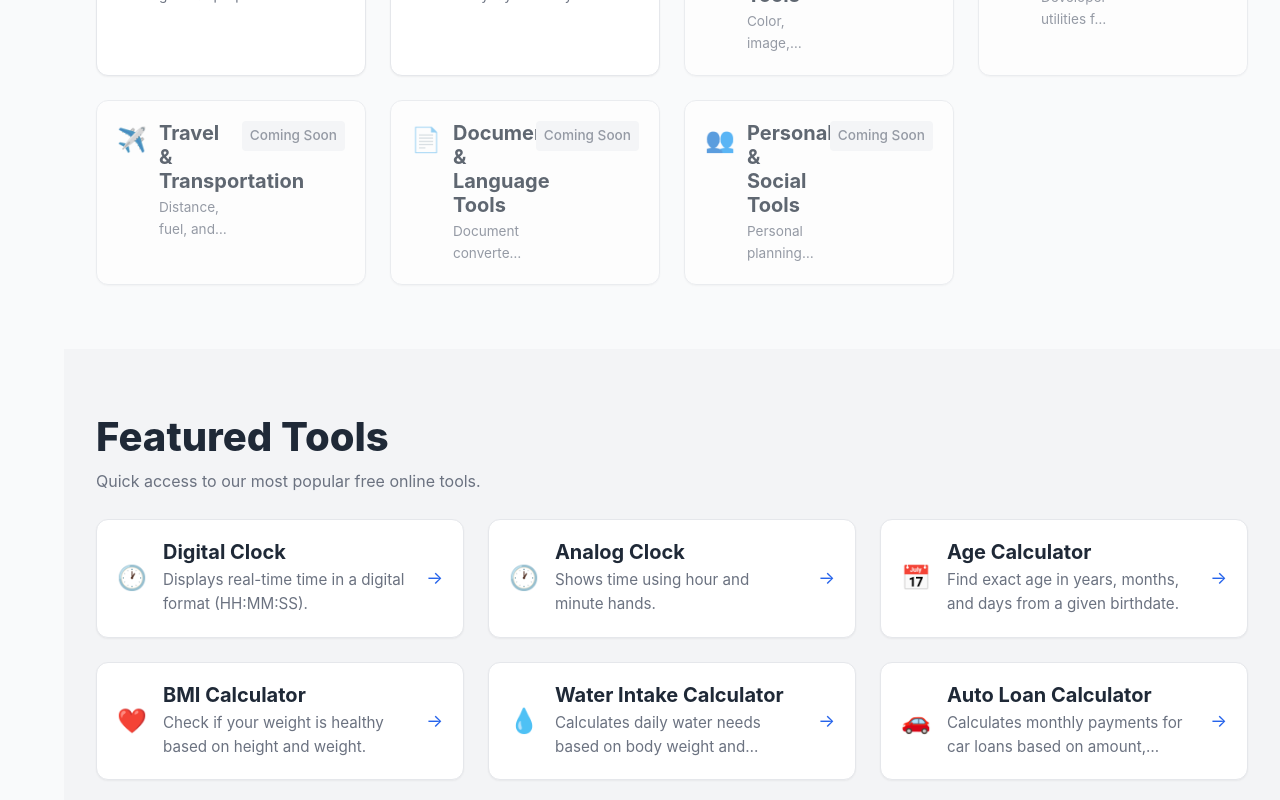
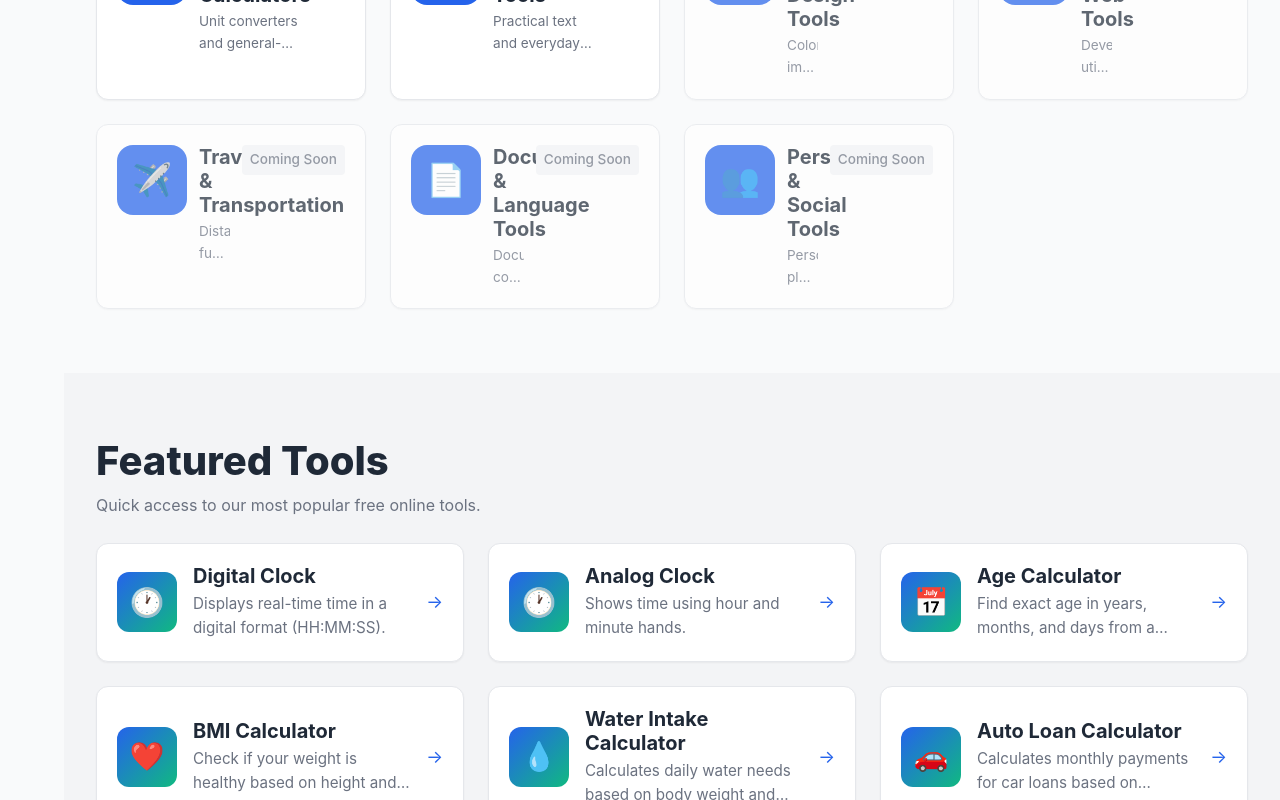
Before and after one commit to maaruriprojects/maaruri-tools-v1, an Angular app in the folder client/: page / in a window 1280 px wide. Shown: the part 1260-2060 px from the top of the page. Built offline with nearby package versions, Linux system fonts and the light colour scheme.

Commit message:
Fix component style budget and add missing icon-wrapper/gradient-bar styles

```diff
--- a/client/angular.json
+++ b/client/angular.json
@@ -57,8 +57,8 @@
                 },
                 {
                   "type": "anyComponentStyle",
-                  "maximumWarning": "4kB",
-                  "maximumError": "8kB"
+                  "maximumWarning": "6kB",
+                  "maximumError": "16kB"
                 }
               ],
               "outputHashing": "all"
--- a/client/src/app/features/category/category-page.scss
+++ b/client/src/app/features/category/category-page.scss
@@ -198,6 +198,8 @@
 }
 
 .mt-cat-tool-card {
+  position: relative;
+  overflow: hidden;
   display: flex;
   align-items: center;
   gap: 1rem;
@@ -207,14 +209,50 @@
   transition: transform var(--transition-speed) ease,
     box-shadow var(--transition-speed) ease;
 
+  &::before {
+    content: '';
+    position: absolute;
+    top: 0;
+    left: 0;
+    width: 100%;
+    height: 4px;
+    background: linear-gradient(90deg, var(--primary-color), var(--secondary-color));
+    transform: scaleX(0);
+    transform-origin: left;
+    transition: transform var(--transition-speed) ease;
+  }
+
   &:hover {
     transform: translateY(-4px);
     box-shadow: var(--shadow-xl);
   }
 
+  &:hover::before {
+    transform: scaleX(1);
+  }
+
+  &:hover &__icon {
+    transform: scale(1.1) rotate(5deg);
+  }
+
   &__icon {
-    font-size: 1.5rem;
+    display: flex;
+    align-items: center;
+    justify-content: center;
     flex-shrink: 0;
+    width: 60px;
+    height: 60px;
+    border-radius: 12px;
+    background: linear-gradient(135deg, var(--primary-color), var(--secondary-color));
+    color: #fff;
+    font-size: 1.75rem;
+    transition: transform var(--transition-speed) ease;
+
+    @include bp.mobile {
+      width: 50px;
+      height: 50px;
+      font-size: 1.5rem;
+    }
   }
 
   &__body {
--- a/client/src/app/features/home/home.scss
+++ b/client/src/app/features/home/home.scss
@@ -220,8 +220,16 @@
   }
 
   &__icon {
-    font-size: 1.5rem;
+    display: flex;
+    align-items: center;
+    justify-content: center;
     flex-shrink: 0;
+    width: 70px;
+    height: 70px;
+    border-radius: 16px;
+    background: var(--primary-color);
+    color: #fff;
+    font-size: 2rem;
   }
 
   &__body {
@@ -294,6 +302,8 @@
 }
 
 .mt-home-tool-card {
+  position: relative;
+  overflow: hidden;
   display: flex;
   align-items: center;
   gap: 1rem;
@@ -303,14 +313,50 @@
   transition: transform var(--transition-speed) ease,
     box-shadow var(--transition-speed) ease;
 
+  &::before {
+    content: '';
+    position: absolute;
+    top: 0;
+    left: 0;
+    width: 100%;
+    height: 4px;
+    background: linear-gradient(90deg, var(--primary-color), var(--secondary-color));
+    transform: scaleX(0);
+    transform-origin: left;
+    transition: transform var(--transition-speed) ease;
+  }
+
   &:hover {
     transform: translateY(-4px);
     box-shadow: var(--shadow-xl);
   }
 
+  &:hover::before {
+    transform: scaleX(1);
+  }
+
+  &:hover &__icon {
+    transform: scale(1.1) rotate(5deg);
+  }
+
   &__icon {
-    font-size: 1.5rem;
+    display: flex;
+    align-items: center;
+    justify-content: center;
     flex-shrink: 0;
+    width: 60px;
+    height: 60px;
+    border-radius: 12px;
+    background: linear-gradient(135deg, var(--primary-color), var(--secondary-color));
+    color: #fff;
+    font-size: 1.75rem;
+    transition: transform var(--transition-speed) ease;
+
+    @include bp.mobile {
+      width: 50px;
+      height: 50px;
+      font-size: 1.5rem;
+    }
   }
 
   &__body {
```
